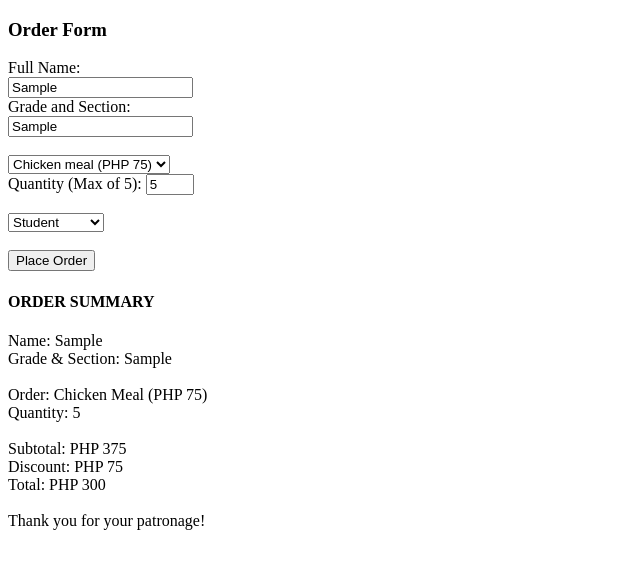
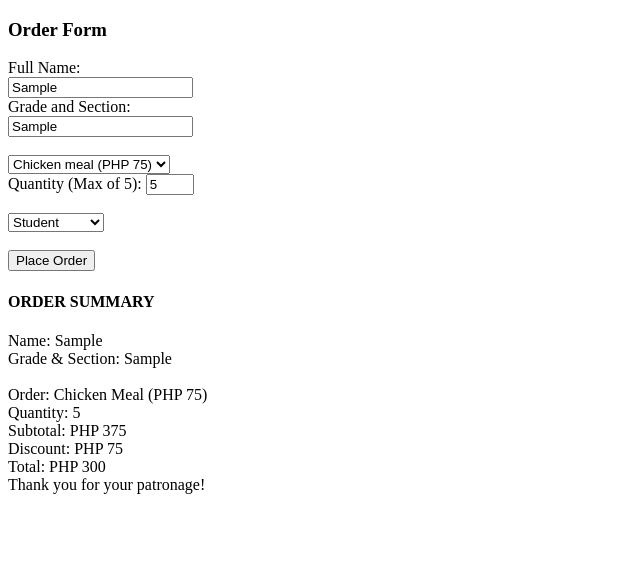
Before and after one commit to JanAL07/g9q4fa2, a plain HTML site: page index.html in a window 1280 px wide. Both pictures are taken after typing "Sample", "Sample", "5" into the empty fields and a click on the input "Place Order". Shown: the whole page, without its empty margins (0-640 px from the left). Drawn offline with Linux system fonts and the light colour scheme.

Commit message:
Update index.html

```diff
--- a/index.html
+++ b/index.html
@@ -94,11 +94,11 @@ function printReceipt() {
     "Grade & Section: " + grade + "<br><br>" +
 
     "Order: " + orderName + "<br>" +
-    "Quantity: " + qty + "<br><br>" +
+    "Quantity: " + qty + "<br>" +
 
     "Subtotal: PHP " + subtotal + "<br>" +
     "Discount: PHP " + discount + "<br>" +
-    "Total: PHP " + total + "<br><br>" +
+    "Total: PHP " + total + "<br>" +
 
     "Thank you for your patronage!";
 
```
